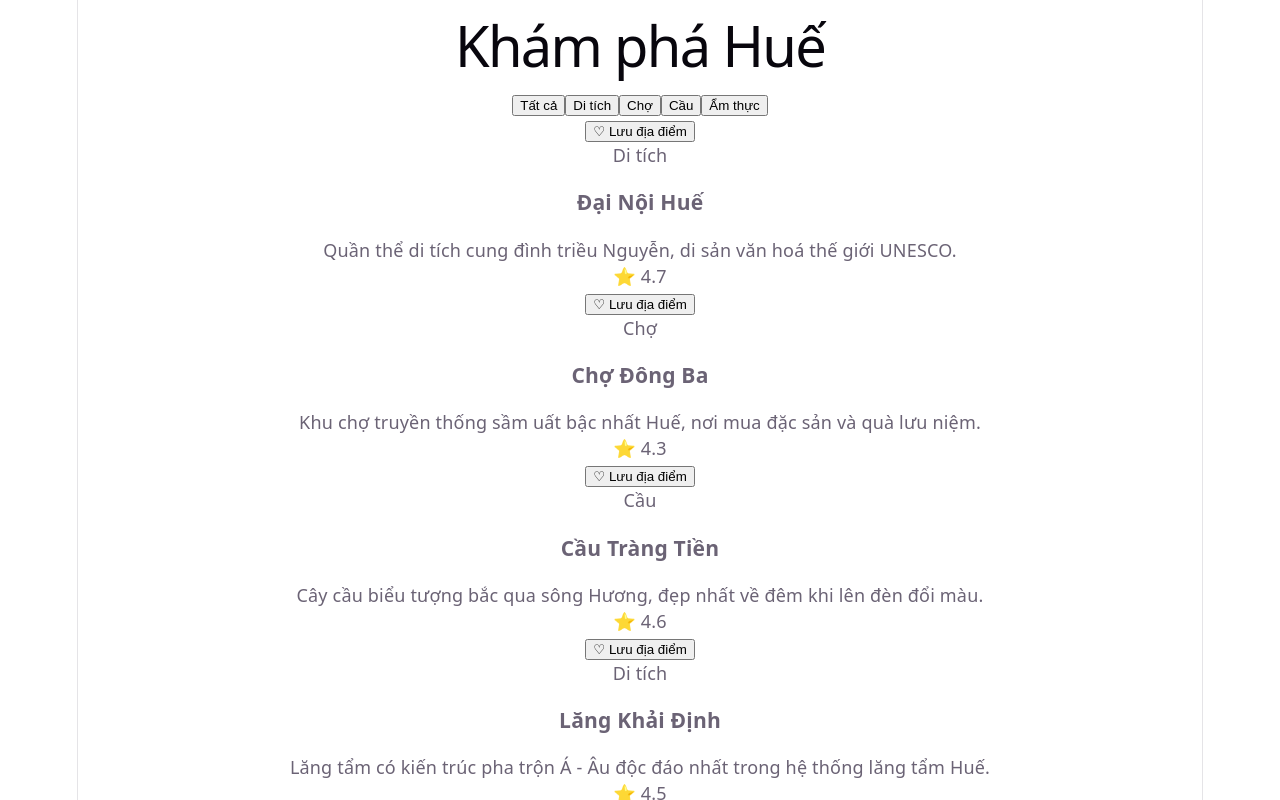
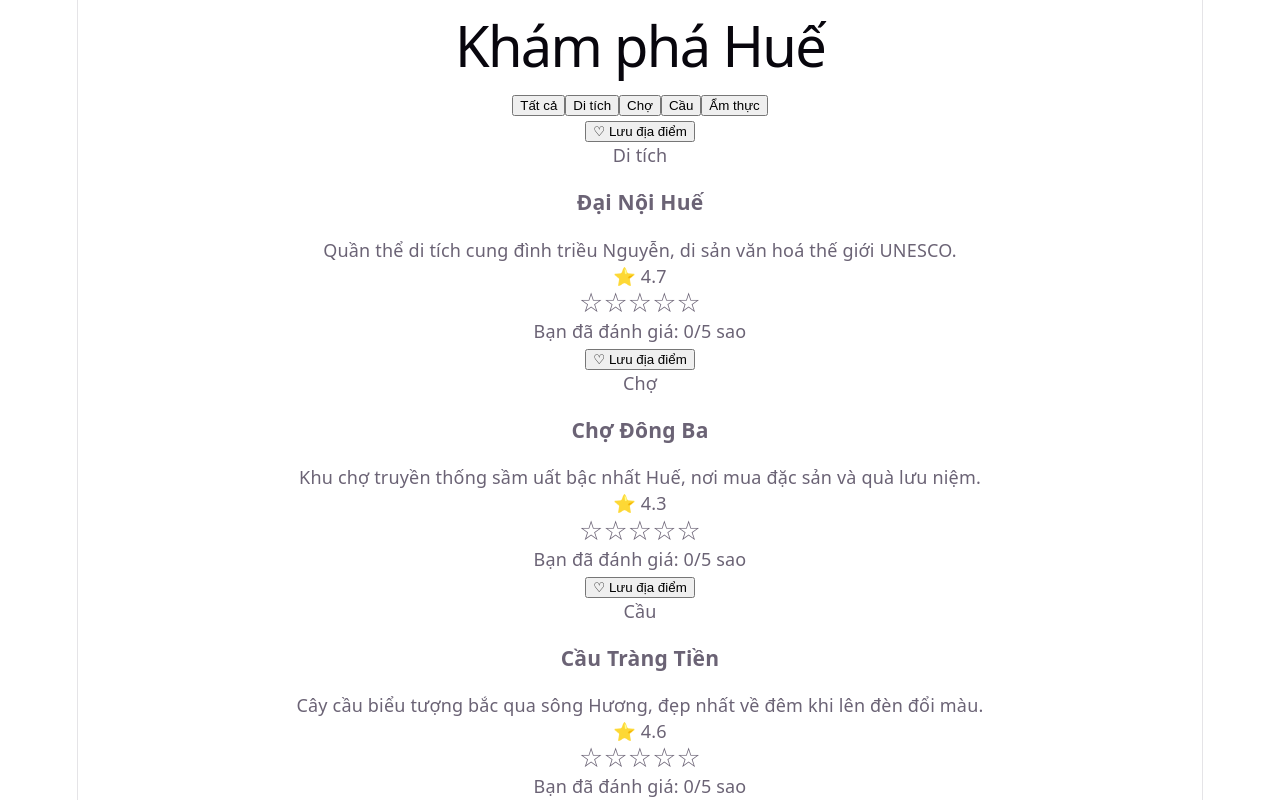
Before and after one commit to TranCongQuy/phu_xuan_react, a React (Vite) app: page / in a window 1280 px wide. Shown: the top 800 px of the page. Built offline with nearby package versions, Linux system fonts and the light colour scheme.

Commit message:
feat: Lab 4 Buổi 5 — đánh giá sao với StarRating

```diff
--- a/src/components/AttractionCard.tsx
+++ b/src/components/AttractionCard.tsx
@@ -1,4 +1,5 @@
 import { useState } from 'react'
+import StarRating from './StarRating'
 
 interface AttractionCardProps {
   name: string
@@ -31,6 +32,7 @@
       <h3>{name}</h3>
       <p>{description}</p>
       <span className="attraction-card__rating">⭐ {rating}</span>
+      <StarRating />
     </div>
   )
 }
--- /dev/null
+++ b/src/components/StarRating.tsx
@@ -0,0 +1,24 @@
+import { useState } from 'react'
+
+function StarRating() {
+  const [userRating, setUserRating] = useState(0)
+  const stars = [1, 2, 3, 4, 5]
+
+  return (
+    <div className="star-rating">
+      {stars.map((starValue) => (
+        <span
+          key={starValue}
+          className="star"
+          onClick={() => setUserRating(starValue)}
+          style={{ cursor: 'pointer', fontSize: '1.5rem' }}
+        >
+          {starValue <= userRating ? '★' : '☆'}
+        </span>
+      ))}
+      <p>Bạn đã đánh giá: {userRating}/5 sao</p>
+    </div>
+  )
+}
+
+export default StarRating
```
